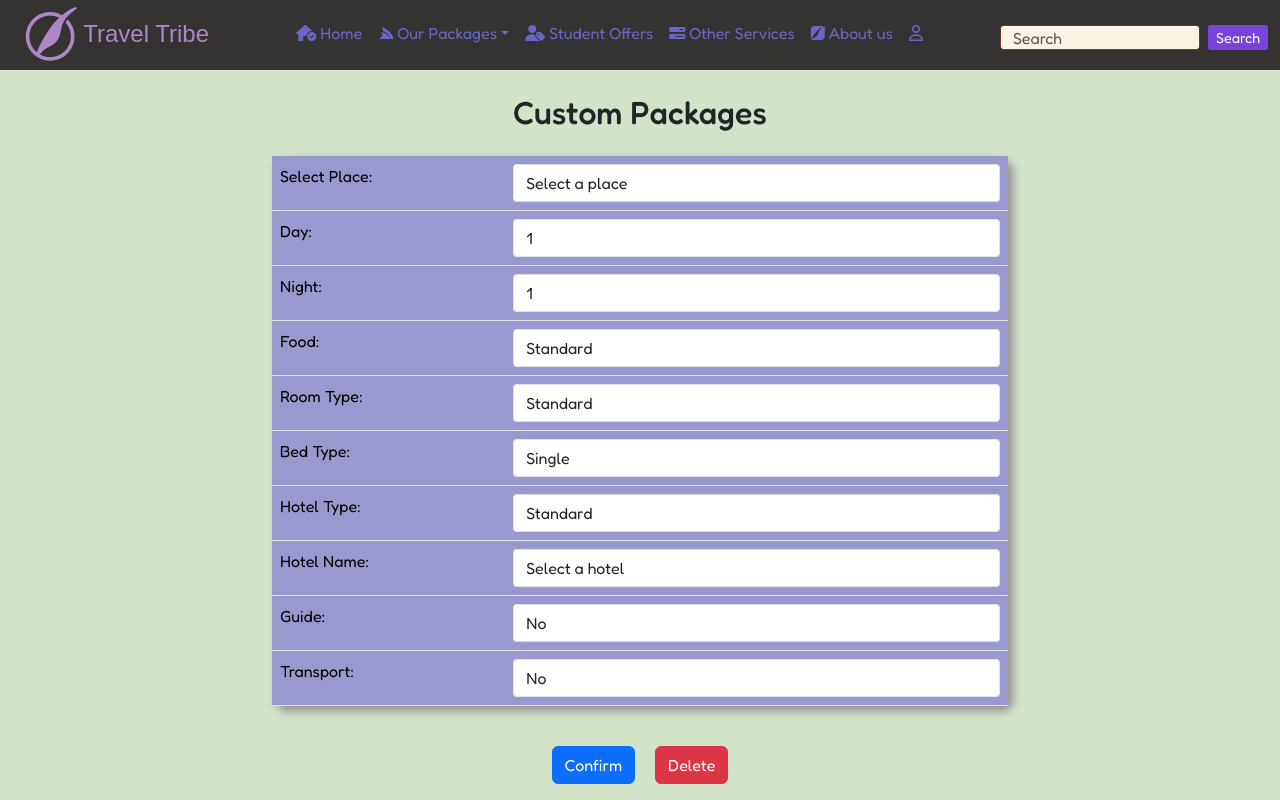
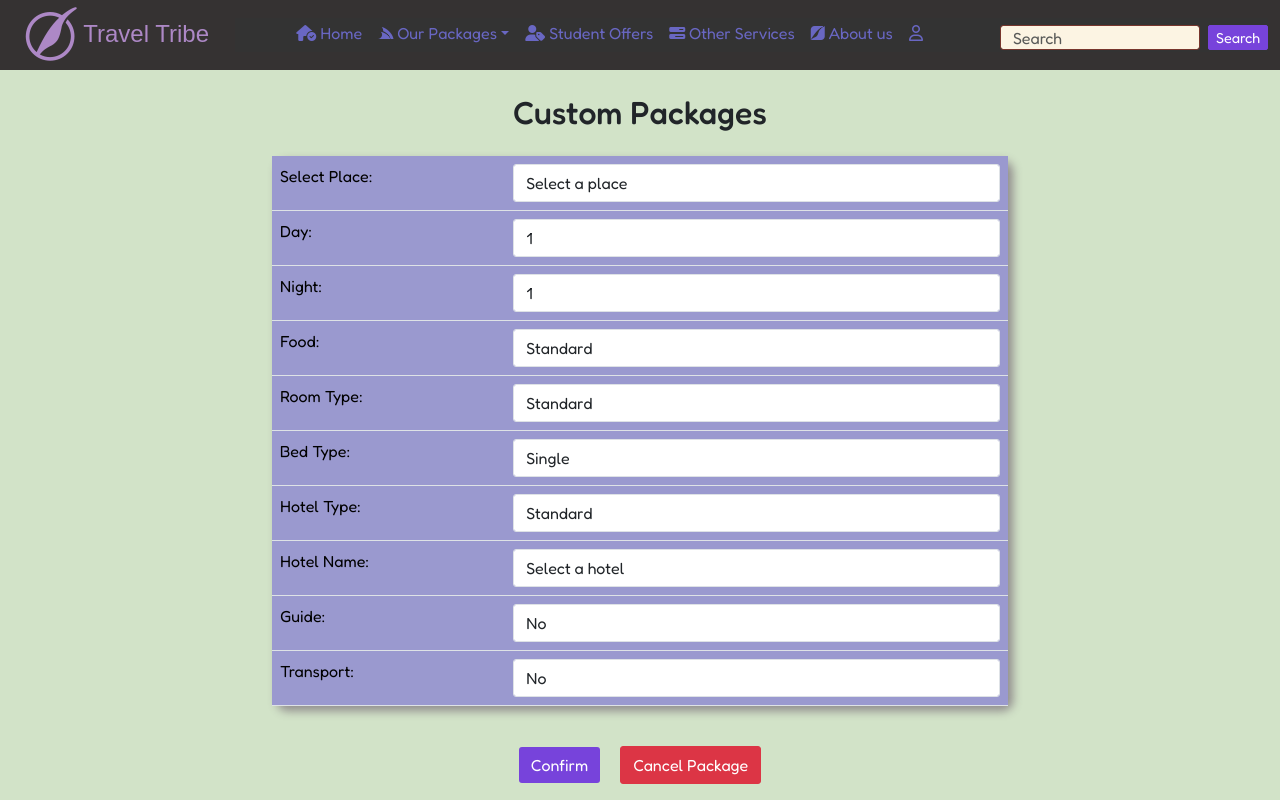
Before and after one commit to CaptainMASUD/travel-tribe, a React (Vite) app: page /custompackages in a window 1280 px wide. Both pictures are taken after a click on the button "Confirm". Shown: the top 800 px of the page. Built offline with nearby package versions, Linux system fonts and the light colour scheme; a web font is replaced by a local one.

Commit message:
version 1.5.0

```diff
--- a/src/Components/Components.css
+++ b/src/Components/Components.css
@@ -605,6 +605,7 @@ body {
   border: 1px solid #e89a46 !important;
   color: #000000 !important;
 
+
   border: none;
   border-radius: 5px;
   cursor: pointer;
@@ -831,6 +832,13 @@ body {
   color: #000000;
   font-size: 2rem;
 }
+.cpmain .cusbtn1:hover{
+  background-color: #4c246f !important;
+}
+.cpmain .btn3:hover{
+  background-color: #4c246f !important;
+}
+
 .cpmain tbody {
   box-shadow: 5px 5px 10px rgb(144, 140, 140) !important;
   border-radius: 10px !important;
--- a/src/Components/CustomPackages/CustomPackages.jsx
+++ b/src/Components/CustomPackages/CustomPackages.jsx
@@ -214,8 +214,8 @@ function CustomPackages() {
             </tbody>
           </table>
           <div className="text-center">
-            <button className="btn btn-primary mr-2 mt-4 cusbtn1" onClick={handleConfirm}>Confirm</button>
-            <button className="btn btn-danger mt-4 cusbtn2" onClick={handleDelete}>Delete</button>
+            <button className="btn btn-primary mr-2 mt-4 cusbtn1" onClick={handleConfirm} style={{backgroundColor:"#7743DB",borderRadius:"3px",border:"none"}}>Confirm</button>
+            <button className="btn btn-danger mt-4 cusbtn2" onClick={handleDelete} style={{borderRadius:"3px"}} >Cancel Package</button>
           </div>
         </div>
       </div>
@@ -279,7 +279,7 @@ function CustomPackages() {
               </tbody>
             </table>
             <div className="text-center">
-              <button className="btn btn-success" onClick={handlePayNow}>Pay Now</button>
+              <button className="btn btn3 btn-success" onClick={handlePayNow} style={{backgroundColor:"#7743DB",border:"none",borderRadius:"3px"}}>Pay Now</button>
             </div>
           </div>
         </div>
```
